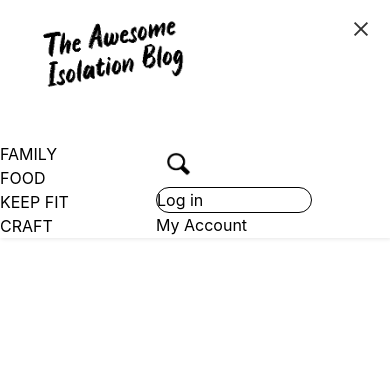
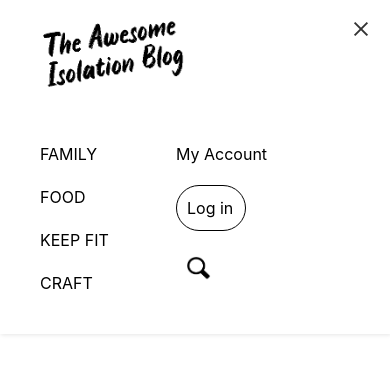
Before and after one commit to clairewint/Showcase-Blog, a PHP site: page /header.php in a window 390 px wide, after a click that opens the changed part. Shown: the top 374 px of the page. Run offline with PHP 8.4, Linux system fonts and the light colour scheme.

Commit message:
Fixed hamburger menu on header. Added search.php for the search results page

```diff
--- a/header.php
+++ b/header.php
@@ -22,38 +22,24 @@
 
         <ul class="menu">
             <div id="menu-left">
-                <li><a class="active" href="#family">FAMILY</a></li>
-                <li><a class="active" href="#search">FOOD</a></li>
-                <li><a class="active" href="#search">KEEP FIT</a></li>
-                <li> <a class="active" href="#search">CRAFT</a></li>
+                <li><a id="item-1" href="#family">FAMILY</a></li>
+                <li><a id="item-2" href="#search">FOOD</a></li>
+                <li><a  id="item-3"href="#search">KEEP FIT</a></li>
+                <li> <a  id="item-4"href="#search">CRAFT</a></li>
             </div>
             <div id="menu-right">
-                <li>
-                    <form>
+                <li><a  id="item-5"href="">My Account</a></li>
+                <li><a id="log-in"  href=""> Log in </a></li>
+ <li>
+                    <form class="search-bar">
                         <input type="text" name="search" placeholder="search...">
                     </form>
                 </li>
-                <li><a id="log-in" class="active" href="#search"> Log in </a></li>
-                <li><a class="active" href="#search">My Account</a></li>
-
             </div>
         </ul>
-    </header>      <body>
-
-        <script>
-            $("#inpt_search").on('focus', function () {
-                $(this).parent('label').addClass('active');
-            });
-
-            $("#inpt_search").on('blur', function () {
-                if ($(this).val().length == 0)
-                    $(this).parent('label').removeClass('active');
-            });</script>
+    </header>
 
 
 
 
-    </body>
-
-
 </html>
--- a/stylesheet.css
+++ b/stylesheet.css
@@ -24,7 +24,6 @@
 
 .header ul {
   margin: 0;
-    padding: 0;
   list-style: none;
   overflow: hidden;
   background-color: #fff;
@@ -35,7 +34,8 @@
   display: block;
   color: black;
   text-decoration: none;
-
+  max-width: 110px;
+  border-bottom: 4px solid white;
 }
 
 .header li a:hover,
@@ -69,13 +69,14 @@
 
  .header .menu #menu-right {
      width: 50%;
-    float: left;
+  float: right;
 }
 
   .header .menu #menu-left {
   float: left;
    width: 50%;
 }
+
 
 #log-in{
     border: 1px solid black;
@@ -135,7 +136,36 @@
 }
 
 .header .menu-btn:checked ~ .menu {
-    max-height: 500px;
+  max-height: 600px;
+  padding-bottom:20px;
+}
+
+.header .menu-btn:checked ~ .menu li {
+  margin-bottom:15px;
+}
+
+.header .menu-btn:checked ~ .menu li #log-in {
+  padding:10px 10px;
+  width:70px;
+}
+
+
+.header .menu-btn:checked ~ .menu li #item-1 {
+  width:60px;
+}
+
+.header .menu-btn:checked ~ .menu li #item-2 {
+  width:50px;
+}
+
+.header .menu-btn:checked ~ .menu li #item-3 {
+  width:70px;
+}
+.header .menu-btn:checked ~ .menu li #item-4 {
+  width:55px;
+}
+.header .menu-btn:checked ~ .menu li #item-5 {
+  width:93px;
 }
 
 .header .menu-btn:checked ~ .menu-icon .navicon {
@@ -155,12 +185,17 @@
   top: 0;
 }
 
+
+
 /* 48em = 768px */
 
 @media (min-width: 73em) {
-    .header li {
+  .header #menu-right li {
+    float: right;
+  }
+   .header #menu-left li {
+       display: inline;
     float: left;
-        padding-bottom:40px;
   }
   .header li a {
     padding: 10px 10px;
@@ -168,7 +203,6 @@
   }
   .header .menu {
     clear: none;
-        float: right;
     max-height: none;
   }
 
@@ -197,9 +231,14 @@
 }
 
 input[type=text]:focus {
-    width: 90%;
+  width: 80%;
   outline: none;
  box-sizing: border-box;
   border: 1px solid #000;
   border-radius: 50px;
 }
+
+
+input[type=text]:focusout {
+
+}
```
Also changed, not shown: search.php (added, +15 -0 lines). Lines whose indentation alone changed are shown as unchanged.
